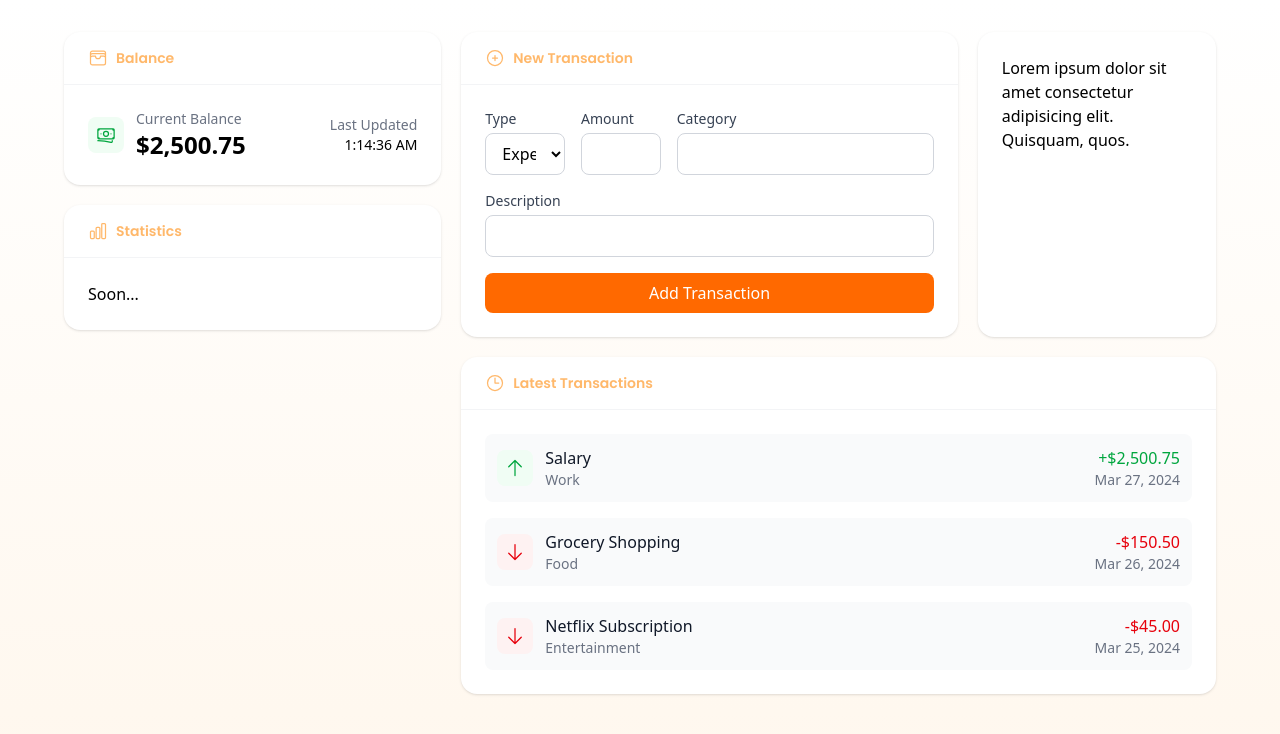
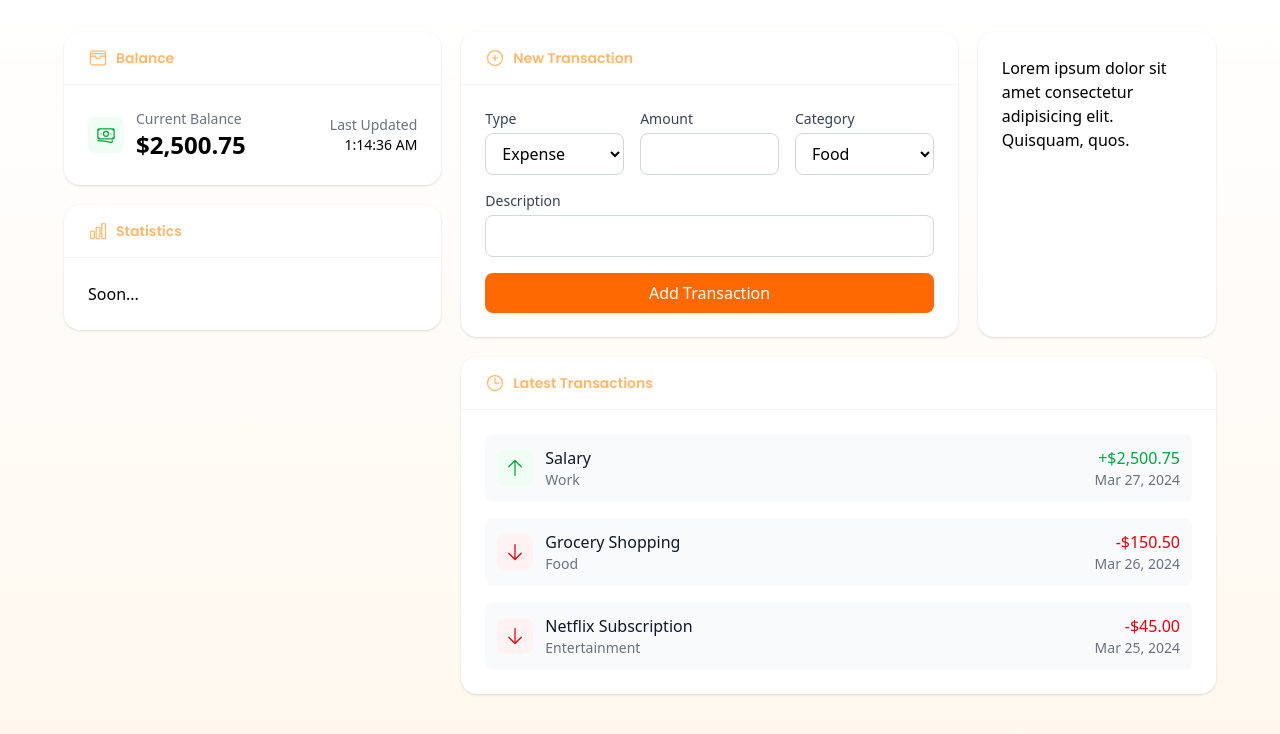
Before and after one commit to samuelfs96/my-personal-wallet-app, a React (Vite) app: page / in a window 1280 px wide. Shown: the top 734 px of the page. Built offline with nearby package versions, Linux system fonts and the light colour scheme.

Commit message:
feat: :recycle: change categories to fixed array

```diff
--- a/src/components/TransactionForm.tsx
+++ b/src/components/TransactionForm.tsx
@@ -1,6 +1,7 @@
 import React, { useState } from 'react';
 import { Transaction } from '@/models';
 import { TransactionType } from '@/models/transactionTypes';
+import { CATEGORIES } from '@/models/categories';
 
 interface TransactionFormProps {
   onSubmit: (transaction: Omit<Transaction, 'id' | 'date'>) => void;
@@ -16,7 +17,7 @@ export const TransactionForm: React.FC<TransactionFormProps> = ({ onSubmit }) =>
     type: TransactionType.EXPENSE,
     amount: '',
     description: '',
-    category: '',
+    category: 'Food',
   });
 
   const handleSubmit = (e: React.FormEvent) => {
@@ -29,7 +30,7 @@ export const TransactionForm: React.FC<TransactionFormProps> = ({ onSubmit }) =>
       type: TransactionType.EXPENSE,
       amount: '',
       description: '',
-      category: '',
+      category: 'Food',
     });
   };
 
@@ -58,15 +59,20 @@ export const TransactionForm: React.FC<TransactionFormProps> = ({ onSubmit }) =>
             required
           />
         </div>
-        <div>
+        <div className="flex-1">
           <label className="block text-sm font-medium text-gray-700 mb-1">Category</label>
-          <input
-            type="text"
+          <select
             value={formData.category}
             onChange={(e) => setFormData({ ...formData, category: e.target.value })}
             className="w-full px-3 py-2 border border-gray-300 rounded-lg focus:outline-none focus:ring-2 focus:ring-orange-500"
             required
-          />
+          >
+            {CATEGORIES.map((category) => (
+              <option key={category} value={category}>
+                {category}
+              </option>
+            ))}
+          </select>
         </div>
       </div>
 
--- /dev/null
+++ b/src/models/categories.ts
@@ -0,0 +1 @@
+export const CATEGORIES = ['Work', 'Food', 'Entertainment'];
```
